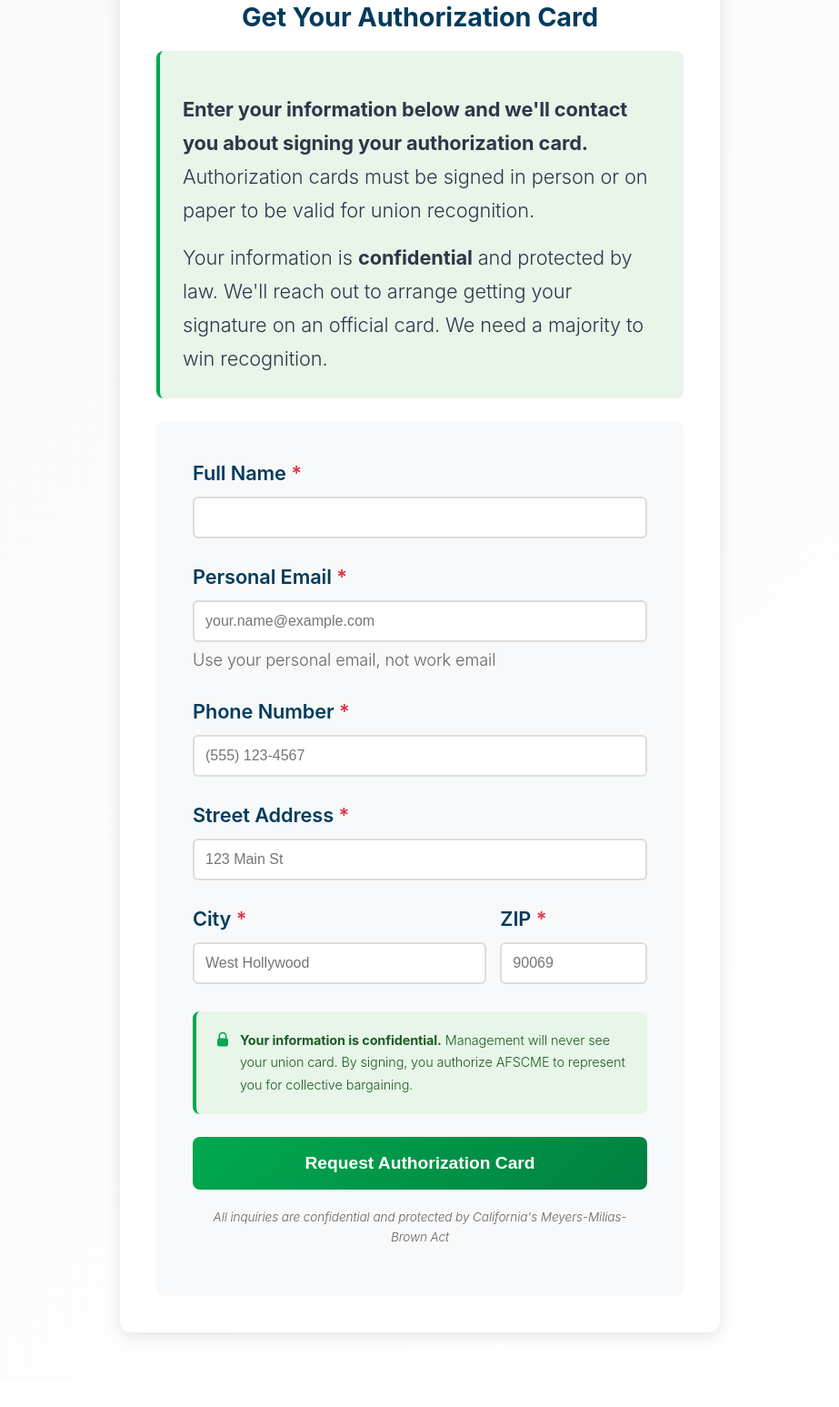
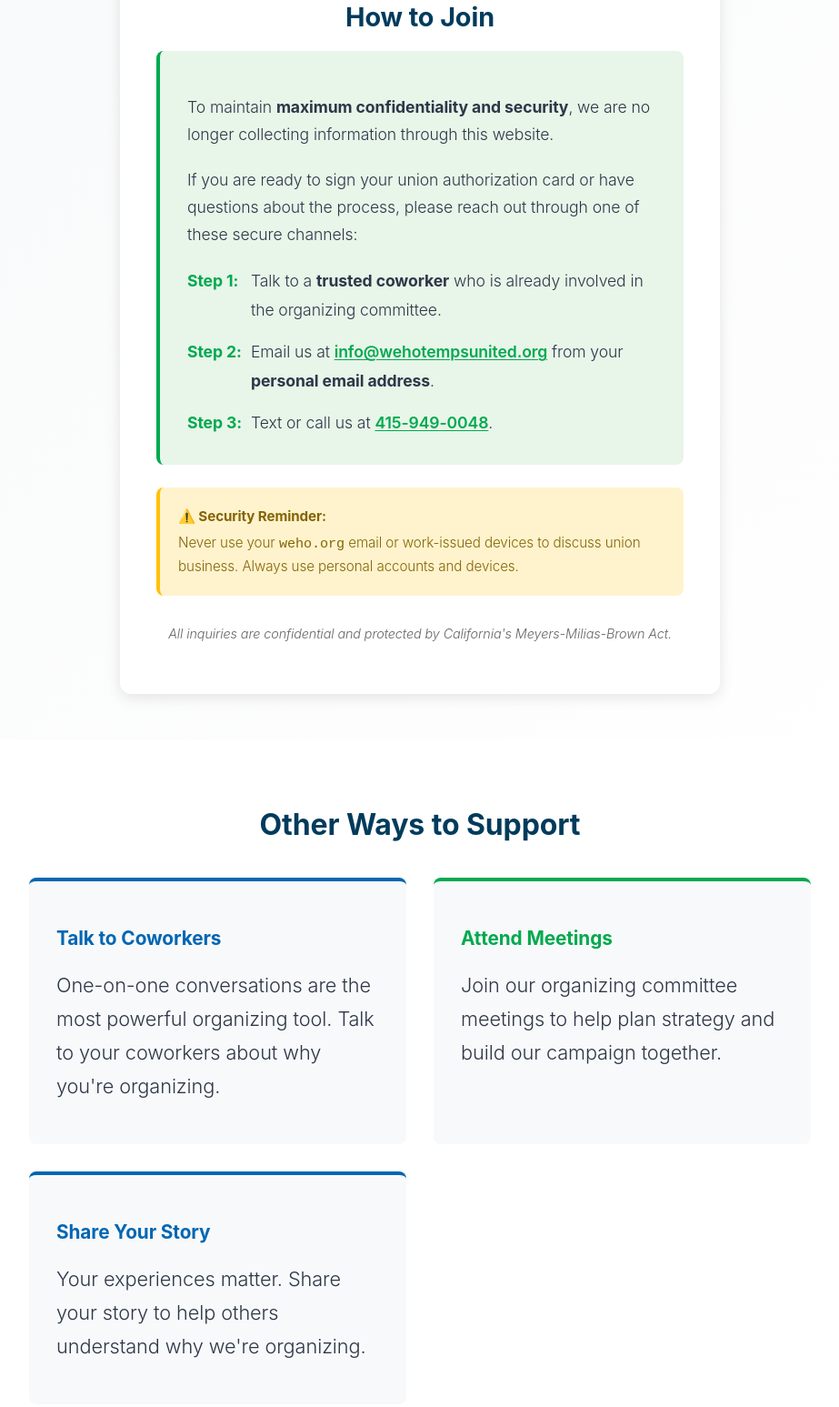
Before and after one commit to lbohn12/weho-temps-united, a plain HTML site: page join-us.html in a window 1280 px wide. Shown: the part 1335-2882 px from the top of the page at 91% size, without its empty margins (178-1101 px from the left). Drawn offline with Linux system fonts and the light colour scheme; a script that the page names is missing.

Commit message:
Update Join Us page: Rework authorization card section to focus on secure contact via coworkers and email

```diff
--- a/join-us.html
+++ b/join-us.html
@@ -180,132 +180,54 @@ window._wpemojiSettings = {"baseUrl":"https:\/\/s.w.org\/images\/core\/emoji\/16
         </div>
     </section>
 
-    <!-- Union Card Form -->
+    <!-- How to Join Section -->
     <section class="section" style="background: linear-gradient(135deg, #f8f9fa 0%, #ffffff 100%); padding: 50px 20px;">
         <div class="container" style="max-width: 700px; margin: 0 auto;">
             <div style="background: white; padding: 40px; border-radius: 12px; box-shadow: 0 4px 16px rgba(0,0,0,0.1); border-top: 6px solid var(--afscme-green);">
 
                 <h2 style="color: var(--weho-navy); font-size: 1.8rem; margin-bottom: 20px; text-align: center;">
-                    Get Your Authorization Card
+                    How to Join
                 </h2>
 
-                <div style="background: #e8f5e9; padding: 25px; border-radius: 8px; border-left: 4px solid var(--afscme-green); margin-bottom: 25px;">
-                    <p style="line-height: 1.7; color: var(--text-dark); margin-bottom: 15px;">
-                        <strong>Enter your information below and we'll contact you about signing your authorization card.</strong>
-                        Authorization cards must be signed in person or on paper to be valid for union recognition.
+                <div style="background: #e8f5e9; padding: 30px; border-radius: 8px; border-left: 4px solid var(--afscme-green); margin-bottom: 25px;">
+                    <p style="line-height: 1.7; color: var(--text-dark); margin-bottom: 20px; font-size: 1.1rem;">
+                        To maintain <strong>maximum confidentiality and security</strong>, we are no longer collecting information through this website.
                     </p>
-                    <p style="line-height: 1.7; color: var(--text-dark); margin: 0;">
-                        Your information is <strong>confidential</strong> and protected by law. We'll reach out to arrange getting your signature on an official card. We need a majority to win recognition.
+
+                    <p style="line-height: 1.7; color: var(--text-dark); margin-bottom: 20px; font-size: 1.1rem;">
+                        If you are ready to sign your union authorization card or have questions about the process, please reach out through one of these secure channels:
+                    </p>
+
+                    <ul style="line-height: 1.8; color: var(--text-dark); margin-bottom: 0; font-size: 1.1rem; list-style-type: none; padding-left: 0;">
+                        <li style="margin-bottom: 15px; display: flex; align-items: flex-start; gap: 10px;">
+                            <span style="color: var(--afscme-green); font-weight: bold; min-width: 60px;">Step 1:</span>
+                            <span>Talk to a <strong>trusted coworker</strong> who is already involved in the organizing committee.</span>
+                        </li>
+                        <li style="margin-bottom: 15px; display: flex; align-items: flex-start; gap: 10px;">
+                            <span style="color: var(--afscme-green); font-weight: bold; min-width: 60px;">Step 2:</span>
+                            <span>Email us at <a href="mailto:info@wehotempsunited.org" style="color: var(--afscme-green); font-weight: 600;">info@wehotempsunited.org</a> from your <strong>personal email address</strong>.</span>
+                        </li>
+                        <li style="display: flex; align-items: flex-start; gap: 10px;">
+                            <span style="color: var(--afscme-green); font-weight: bold; min-width: 60px;">Step 3:</span>
+                            <span>Text or call us at <a href="tel:+14159490048" style="color: var(--afscme-green); font-weight: 600;">415-949-0048</a>.</span>
+                        </li>
+                    </ul>
+                </div>
+
+                <div style="background: #fff3cd; padding: 20px; border-radius: 8px; border-left: 4px solid #ffc107; font-size: 0.95rem;">
+                    <p style="margin: 0; color: #856404;">
+                        <strong style="display: block; margin-bottom: 5px;">⚠️ Security Reminder:</strong>
+                        Never use your <code>weho.org</code> email or work-issued devices to discuss union business. Always use personal accounts and devices.
                     </p>
                 </div>
 
+                <p style="text-align: center; margin-top: 30px; font-size: 0.9rem; color: #666; font-style: italic;">
+                    All inquiries are confidential and protected by California's Meyers-Milias-Brown Act.
+                </p>
 
-                <!-- Union Card Form -->
-                <style>
-                    .union-form-input {
-                        width: 100%;
-                        padding: 12px;
-                        border: 2px solid #ddd;
-                        border-radius: 6px;
-                        font-size: 1rem;
-                        box-sizing: border-box;
-                        max-width: 100%;
-                    }
-                    .union-form-button {
-                        width: 100%;
-                        padding: 18px;
-                        background: linear-gradient(135deg, var(--afscme-green) 0%, var(--afscme-green-dark) 100%);
-                        color: white;
-                        border: none;
-                        border-radius: 8px;
-                        font-weight: 700;
-                        font-size: 1.2rem;
-                        cursor: pointer;
-                        box-sizing: border-box;
-                    }
-                    .union-form {
-                        background: #f8f9fa;
-                        padding: 40px;
-                        border-radius: 8px;
-                        box-sizing: border-box;
-                    }
-                    @media (max-width: 600px) {
-                        .union-form {
-                            padding: 20px;
-                        }
-                    }
-                </style>
-                <form method="post" action="https://wehotempsunited.org/wp-admin/admin-post.php" class="union-form">
-                    <input type="hidden" name="action" value="submit_union_card">
-                    <input type="hidden" id="union_card_nonce" name="union_card_nonce" value="9cc253f076" /><input type="hidden" name="_wp_http_referer" value="/join-us/" />
-                    <div style="margin-bottom: 25px;">
-                        <label for="full_name" style="display: block; font-weight: 600; margin-bottom: 8px; color: var(--weho-navy);">
-                            Full Name <span style="color: #dc3545;">*</span>
-                        </label>
-                        <input type="text" id="full_name" name="full_name" required class="union-form-input">
-                    </div>
-
-                    <div style="margin-bottom: 25px;">
-                        <label for="email" style="display: block; font-weight: 600; margin-bottom: 8px; color: var(--weho-navy);">
-                            Personal Email <span style="color: #dc3545;">*</span>
-                        </label>
-                        <input type="email" id="email" name="email" required class="union-form-input"
-                               placeholder="your.name@example.com">
-                        <small style="color: #666; display: block; margin-top: 5px;">Use your personal email, not work email</small>
-                    </div>
-
-                    <div style="margin-bottom: 25px;">
-                        <label for="phone" style="display: block; font-weight: 600; margin-bottom: 8px; color: var(--weho-navy);">
-                            Phone Number <span style="color: #dc3545;">*</span>
-                        </label>
-                        <input type="tel" id="phone" name="phone" required class="union-form-input"
-                               placeholder="(555) 123-4567">
-                    </div>
-
-                    <div style="margin-bottom: 25px;">
-                        <label for="address" style="display: block; font-weight: 600; margin-bottom: 8px; color: var(--weho-navy);">
-                            Street Address <span style="color: #dc3545;">*</span>
-                        </label>
-                        <input type="text" id="address" name="address" required class="union-form-input"
-                               placeholder="123 Main St">
-                    </div>
-
-                    <div style="display: grid; grid-template-columns: 2fr 1fr; gap: 15px; margin-bottom: 30px;">
-                        <div>
-                            <label for="city" style="display: block; font-weight: 600; margin-bottom: 8px; color: var(--weho-navy);">
-                                City <span style="color: #dc3545;">*</span>
-                            </label>
-                            <input type="text" id="city" name="city" required class="union-form-input"
-                                   placeholder="West Hollywood">
-                        </div>
-                        <div>
-                            <label for="zip" style="display: block; font-weight: 600; margin-bottom: 8px; color: var(--weho-navy);">
-                                ZIP <span style="color: #dc3545;">*</span>
-                            </label>
-                            <input type="text" id="zip" name="zip" required class="union-form-input"
-                                   placeholder="90069">
-                        </div>
-                    </div>
-
-                    <div style="background: #e8f5e9; padding: 20px; border-radius: 8px; border-left: 4px solid var(--afscme-green); margin-bottom: 25px;">
-                        <p style="font-size: 0.9rem; line-height: 1.7; margin: 0; color: #1b5e20; display: flex; align-items: flex-start; gap: 10px;">
-                            <svg width="18" height="18" viewBox="0 0 24 24" fill="none" xmlns="http://www.w3.org/2000/svg" style="flex-shrink: 0; margin-top: 2px;">
-                                <rect x="5" y="11" width="14" height="10" rx="2" ry="2" fill="#00A94F" stroke="#00A94F" stroke-width="2" stroke-linecap="round" stroke-linejoin="round"/>
-                                <path d="M7 11V7C7 5.67392 7.52678 4.40215 8.46447 3.46447C9.40215 2.52678 10.6739 2 12 2C13.3261 2 14.5979 2.52678 15.5355 3.46447C16.4732 4.40215 17 5.67392 17 7V11" stroke="#00A94F" stroke-width="2" stroke-linecap="round" stroke-linejoin="round"/>
-                            </svg>
-                            <span><strong>Your information is confidential.</strong> Management will never see your union card.
-                            By signing, you authorize AFSCME to represent you for collective bargaining.</span>
-                        </p>
-                    </div>
-
-                    <button type="submit" name="union_card_submit" class="union-form-button">
-                        Request Authorization Card
-                    </button>
-
-                    <p style="text-align: center; margin-top: 20px; font-size: 0.85rem; color: #666; font-style: italic;">
-                        All inquiries are confidential and protected by California's Meyers-Milias-Brown Act
-                    </p>
-                </form>
+            </div>
+        </div>
+    </section>
 
             </div>
         </div>
```
